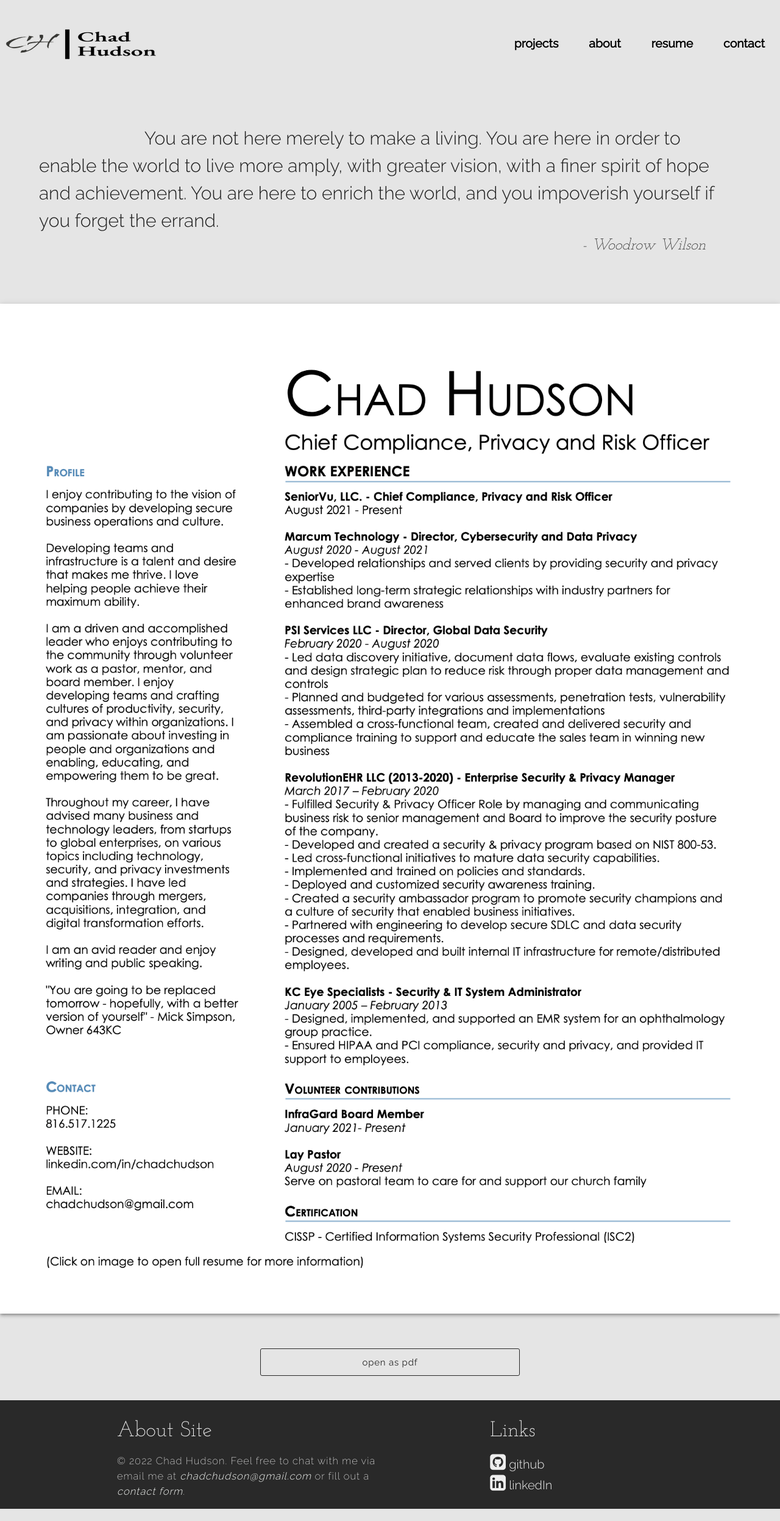
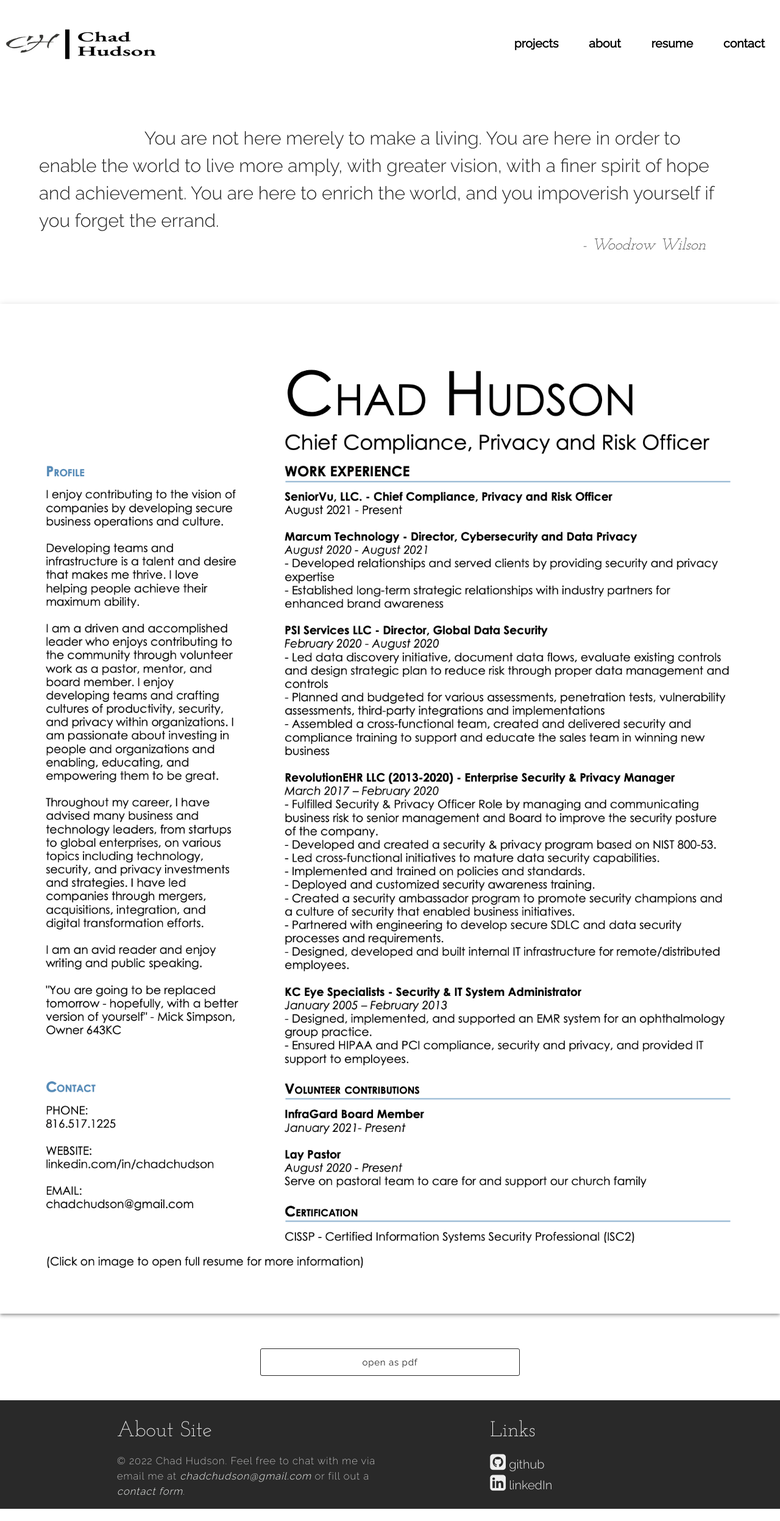
Before and after one commit to chadchudson/chadchudson.github.io, a Jekyll site: the page built from resume.html, in a window 1280 px wide. Shown: the whole page at 61% size. Built offline with Jekyll 4.4.1, drawn with Linux system fonts in a browser that asks for light colours; nearby versions of some CDN libraries.

Commit message:
testing white background

```diff
--- a/assets/css/main.css
+++ b/assets/css/main.css
@@ -542,7 +542,7 @@ i {
   margin-top: 50px; }
 
 body {
-  background-color: #e5e5e5;
+  background-color: #fff;
   min-height: 100%;
   min-width: 300px; }
 
```
